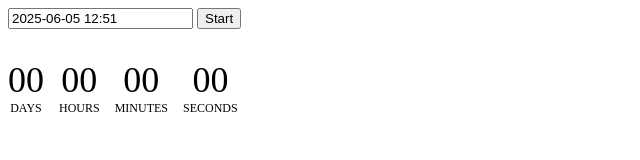
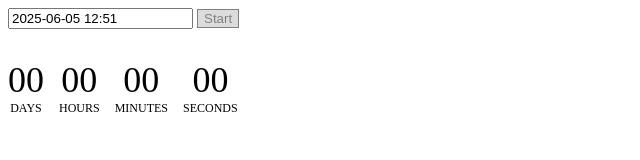
Before and after one commit to kovalchuk14/goit-js-hw-10, a plain HTML site: page 1-timer.html in a window 1280 px wide. Shown: the full height of the page, 0-640 px from the left. Drawn offline with Linux system fonts and the light colour scheme.

Commit message:
Deploying to gh-pages from @ kovalchuk14/goit-js-hw-10@d0a5349484e32b2fab1916a3bc638ad999c4bc1e 🚀

```diff
--- a/1-timer.html
+++ b/1-timer.html
@@ -14,7 +14,7 @@
 
 <body>
     <input type="text" id="datetime-picker" />
-    <button type="button" data-star>Start</button>
+    <button type="button" data-start>Start</button>
 
     <div class="timer">
         <div class="field">
--- a/1-timer.js
+++ b/1-timer.js
@@ -1,2 +1,2 @@
-import"./assets/style-DIt7mW2W.js";import{f as y,i as b}from"./assets/vendor-BbbuE1sJ.js";let o,c;const S={enableTime:!0,time_24hr:!0,defaultDate:new Date,minuteIncrement:1,onClose(e){if(o=e[0],o.getTime()<Date.now()){b.show({message:"Please choose a date in the future"}),u();return}v()}};let t=document.querySelector("button");function u(){t.removeEventListener("click",d),t.classList.add("disable"),t.classList.remove("able")}function v(){t.addEventListener("click",d),t.classList.add("able"),t.classList.remove("disable")}function d(){u(),document.querySelector("#datetime-picker").disabled=!0,c=setInterval(p,1e3)}function g(e){const l=Math.floor(e/864e5),m=Math.floor(e%864e5/36e5),f=Math.floor(e%864e5%36e5/6e4),h=Math.floor(e%864e5%36e5%6e4/1e3);return{days:l,hours:m,minutes:f,seconds:h}}function p(){let e=g(o.getTime()-Date.now());if(Math.floor((o.getTime()-Date.now())/1e3)<0){clearInterval(c),document.querySelector("#datetime-picker").disabled=!1;return}let r=document.querySelector("[data-days]"),a=document.querySelector("[data-hours]"),s=document.querySelector("[data-minutes]"),i=document.querySelector("[data-seconds]");r.textContent=n(e.days),a.textContent=n(e.hours),s.textContent=n(e.minutes),i.textContent=n(e.seconds),console.log(o.getTime()-Date.now())}function n(e){return String(e).padStart(2,"0")}y("#datetime-picker",S);
+import"./assets/style-DIt7mW2W.js";import{f as y,i as b}from"./assets/vendor-BbbuE1sJ.js";let o,c;const S={enableTime:!0,time_24hr:!0,defaultDate:new Date,minuteIncrement:1,onClose(e){if(o=e[0],o.getTime()<Date.now()){b.show({message:"Please choose a date in the future"}),u();return}v()}};let t=document.querySelector("button");t.classList.add("disable");function u(){t.removeEventListener("click",d),t.classList.add("disable"),t.classList.remove("able")}function v(){t.addEventListener("click",d),t.classList.add("able"),t.classList.remove("disable")}function d(){u(),document.querySelector("#datetime-picker").disabled=!0,c=setInterval(p,1e3)}function g(e){const l=Math.floor(e/864e5),m=Math.floor(e%864e5/36e5),f=Math.floor(e%864e5%36e5/6e4),h=Math.floor(e%864e5%36e5%6e4/1e3);return{days:l,hours:m,minutes:f,seconds:h}}function p(){let e=g(o.getTime()-Date.now());if(Math.floor((o.getTime()-Date.now())/1e3)<0){clearInterval(c),document.querySelector("#datetime-picker").disabled=!1;return}let a=document.querySelector("[data-days]"),s=document.querySelector("[data-hours]"),r=document.querySelector("[data-minutes]"),i=document.querySelector("[data-seconds]");a.textContent=n(e.days),s.textContent=n(e.hours),r.textContent=n(e.minutes),i.textContent=n(e.seconds),console.log(o.getTime()-Date.now())}function n(e){return String(e).padStart(2,"0")}y("#datetime-picker",S);
 //# sourceMappingURL=1-timer.js.map
```
Also changed, not shown: 1 other file.
